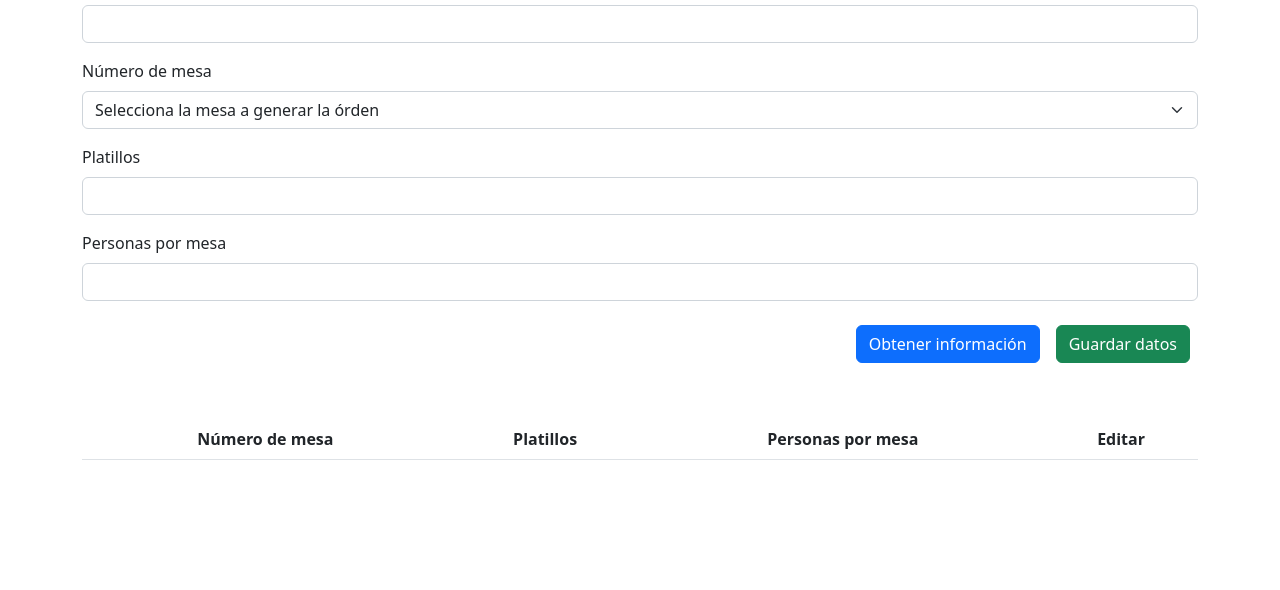
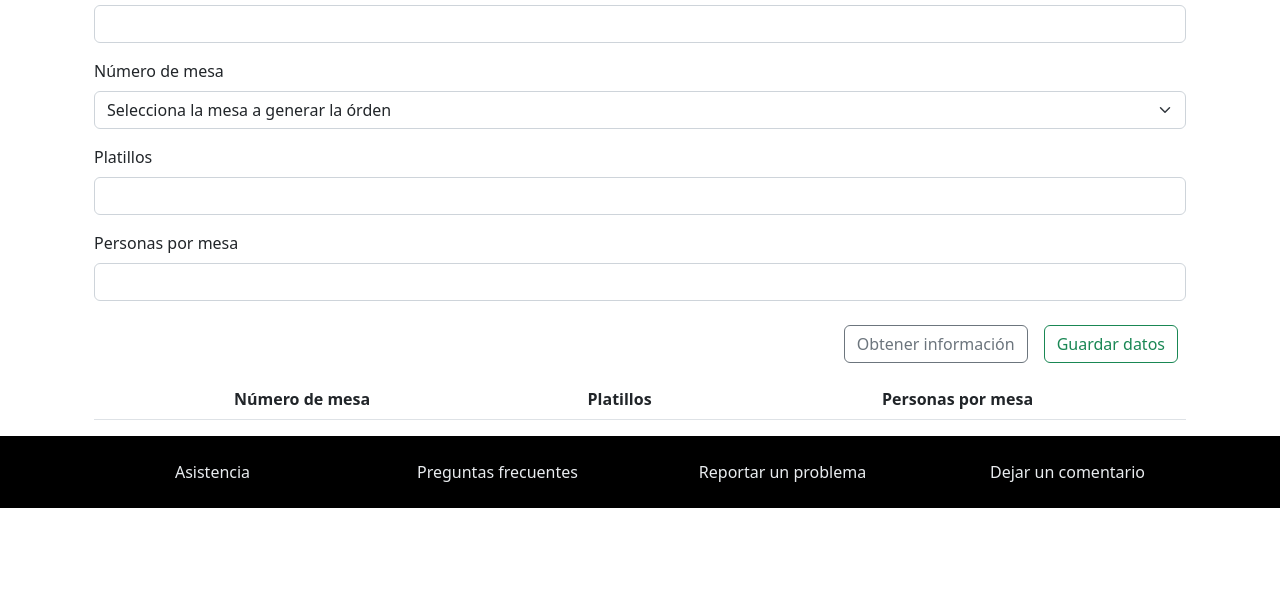
Before and after one commit to arrrriaga/ControlCRUD, a plain HTML site: page index.html in a window 1280 px wide. Shown: the part 210-800 px from the top of the page. Drawn offline with nearby package versions, Linux system fonts and the light colour scheme.

Commit message:
Proyecto terminado

```diff
--- a/code.js
+++ b/code.js
@@ -40,7 +40,8 @@ const mostrarRegistros = () => {
                 <td class="row">
                     <button
                         type="button"
-                        class="btn btn-warning"
+                        style="background-color: #e9ecef"
+                        class="btn"
                         onclick="iniciarEditarRegistro('${registroLocal.id}'), editareliminarRegistro('${registroLocal.id}')"
                     >
                             Editar
@@ -49,7 +50,8 @@ const mostrarRegistros = () => {
                 <td class="row">
                     <button
                         type="button"
-                        class="btn btn-danger"
+                        class="btn"
+                        style="background-color: #000; color: #e9ecef"
                         onclick="eliminarRegistro('${registroLocal.id}')"
                     >
                             Eliminar
--- a/index.html
+++ b/index.html
@@ -4,14 +4,15 @@
     <meta charset="UTF-8" />
     <meta http-equiv="X-UA-Compatible" content="IE=edge" />
     <meta name="viewport" content="width=device-width, initial-scale=1.0" />
-    <title>Control de mesas</title>
+    <title>LHDD Control de mesas</title>
+    <link rel="icon" href="./images/ham.ico">
     <link
       rel="stylesheet"
       href="	https://cdn.jsdelivr.net/npm/bootstrap@5.2.0-beta1/dist/css/bootstrap.min.css"
     />
     <link rel="stylesheet" href="./style.css" />
   </head>
-  <body class="container">
+  <body >
     <header class="row col">
       <nav id="header" class="navbar navbar-expand-lg navbar-dark" style="background-color: #000;">
         <div class="container-fluid justify-content-center">
@@ -20,7 +21,7 @@
       </nav>
       <h1 class="text-center mt-3">CONTROL DE MESAS</h1>
     </header>
-    <main class="row">
+    <main class="row container">
       <article class="col">
         <form>
           <div class="mb-3">
@@ -77,14 +78,14 @@
 
             <button
               type="button"
-              class="btn btn-primary m-2"
+              class="btn btn-outline-secondary m-2"
               onclick="mostrarRegistros()"
             >
               Obtener información
             </button>
             <button
               type="button"
-              class="btn btn-success m-2"
+              class="btn btn-outline-success m-2"
               onclick="crearRegistro()"
             >
               Guardar datos
@@ -93,7 +94,7 @@
         </form>
       </article>
     </main>
-    <section class="row mt-5">
+    <section class="row mt-2 container">
       <article class="col">
         <table class="table">
           <thead>
@@ -102,17 +103,36 @@
               <th scope="col">Número de mesa</th>
               <th scope="col">Platillos</th>
               <th scope="col">Personas por mesa</th>
-              <th scope="col">Editar</th>
 
             </tr>
           </thead>
-          <tbody id="cuerpoTabla">
+          <tbody id="cuerpoTabla" class="table-light table align-middle ">
           </tbody>
         </table>
       </article>
     </section>
-    <footer>
+    <footer id="footer" class="pb-4 pt-4">
+      <div class="container">
+        <div class="row">
+          <div class="col-12 col-md">
+            <a href="#">Asistencia</a>
+          </div>
+          <div class="col-12 col-md">
+            <a href="">Preguntas frecuentes</a>
+          </div>
+          <div class="col-12 col-md">
+            <a href="#">Reportar un problema</a>
+          </div>
+          <div class="col-12 col-md">
+            <a href="#">Dejar un comentario</a>
+          </div>
 
+
+
+        </div>
+          </div>
+        </div>
+      </div>
     </footer>
     <script src="./code.js"></script>
     <script src="https://cdn.jsdelivr.net/npm/bootstrap@5.2.0-beta1/dist/js/bootstrap.bundle.min.js"></script>
--- a/style.css
+++ b/style.css
@@ -13,7 +13,22 @@
     text-align: center;
 }
 
-.checkContainer {
-    margin: 0px 50px;
-    margin-bottom: 20px;
+
+#footer {
+    background-color: #000;
+    color: #e9ecef;
+    text-align: center;
+    position:relative;
+
+    width: 100%;
 }
+
+#footer a {
+    text-decoration: none;
+    color: #e9ecef;
+
+}
+
+.container {
+    margin: auto;
+}
```
Also changed, not shown: images/ham.ico (added).
